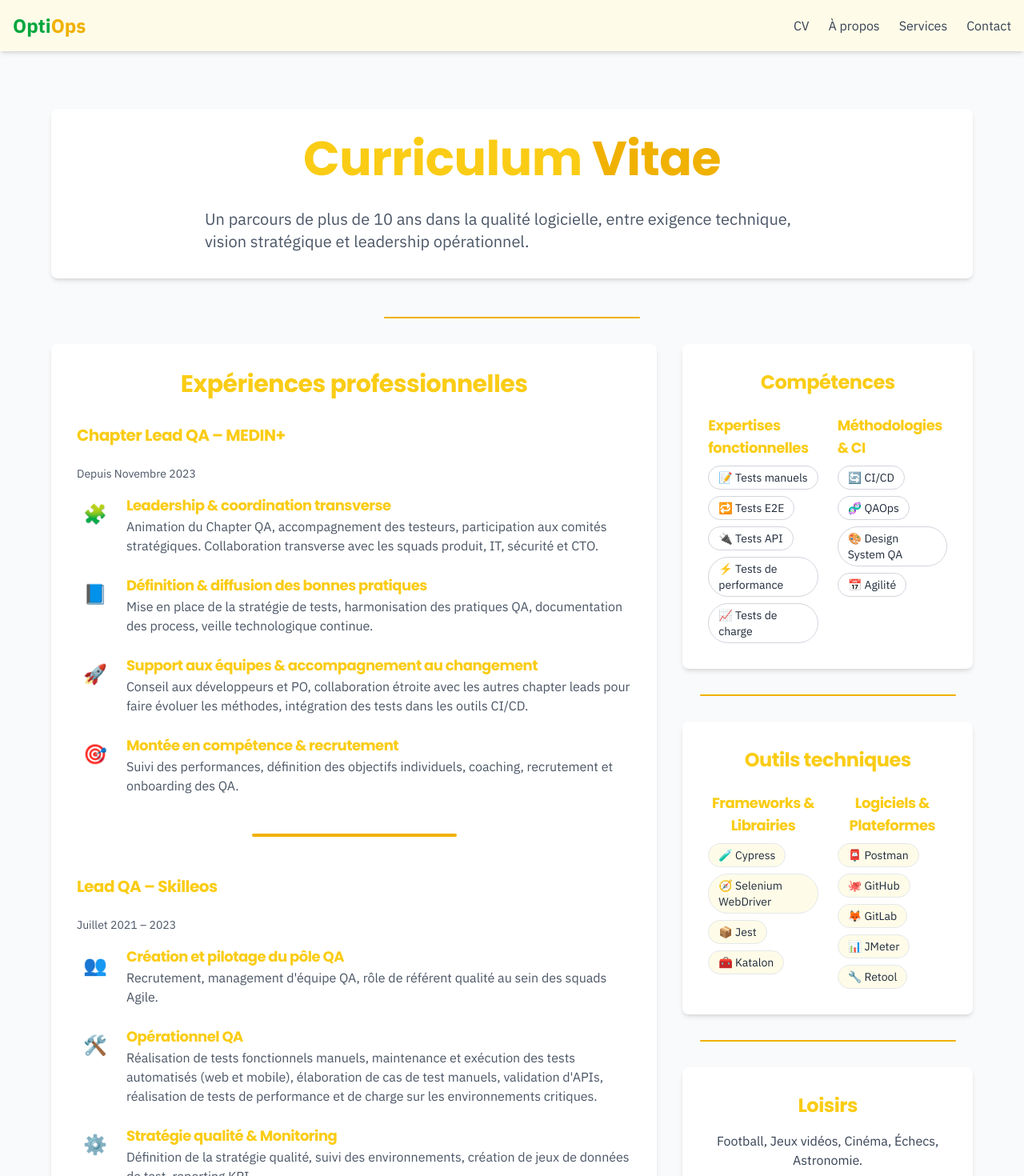
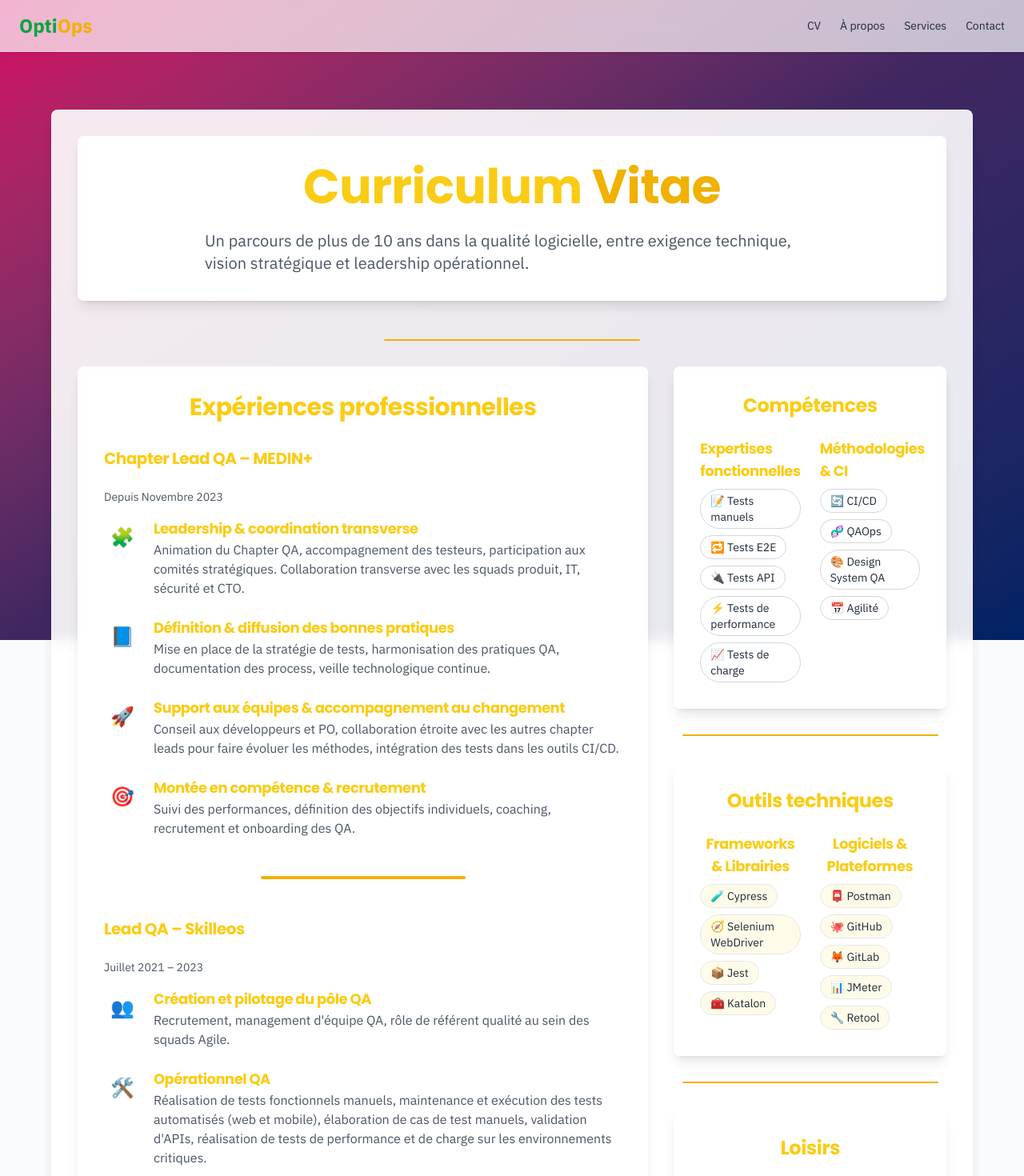
Before and after one commit to Mehdi92i/OptiOps, a Next.js app: page /cv in a window 1280 px wide. Shown: the top 1470 px of the page at 80% size. Built offline with nearby package versions, Linux system fonts and the light colour scheme.

Commit message:
add style CV page

```diff
--- a/src/app/cv/page.js
+++ b/src/app/cv/page.js
@@ -10,15 +10,17 @@ import CvTravels from '@/components/cv/CvTravels';
 
 export default function Cv() {
     return (
-        <div className="w-full max-w-screen-xl mx-auto px-6 lg:px-12 py-10 space-y-12">
+        <div className="relative min-h-screen">
+            {/* Arrière-plan dégradé couvrant toute la page */}
+            <div className="fixed inset-0 -z-10 bg-gradient-to-br from-[#D70064] via-[#412761] to-[#002364]" />
+
+            {/* Contenu principal */}
+            <div className="w-full max-w-screen-xl mx-auto px-6 lg:px-12 py-10">
+                <div className="bg-white/90 backdrop-blur-sm rounded-lg p-8 shadow-lg border border-white/30 space-y-12">
                     <CvIntro />
                     <Separator />
-
                     <div className="grid grid-cols-1 lg:grid-cols-3 gap-8">
-                {/* Colonne gauche : expériences (2/3) */}
                         <CvExperiences />
-
-                {/* Colonne droite : le reste (1/3) */}
                         <div className="space-y-8">
                             <CvSkills />
                             <Separator />
@@ -30,5 +32,7 @@ export default function Cv() {
                         </div>
                     </div>
                 </div>
+            </div>
+        </div>
     );
 }
--- a/src/app/globals.css
+++ b/src/app/globals.css
@@ -25,3 +25,16 @@ h1, h2, h3, h4, h5, h6 {
   color: var(--accent);
   letter-spacing: -0.5px;
 }
+@keyframes bgMove {
+  0% {
+    background-position: 0 0;
+  }
+  100% {
+    background-position: 100px 100px;
+  }
+}
+body.cv-page {
+  background: linear-gradient(to bottom right, #D70064, #412761, #002364);
+  background-size: cover;
+  background-attachment: fixed;
+}
--- a/src/components/Footer.jsx
+++ b/src/components/Footer.jsx
@@ -1,9 +1,9 @@
 export default function Footer() {
     return (
-        <footer className="bg-yellow-100 text-green-700 text-center py-4 mt-8">
-            <p className="text-sm font-semibold">
+        <footer className="mt-12 backdrop-blur-sm bg-white/70 border-t border-white/20 shadow-inner">
+            <div className="max-w-screen-xl mx-auto px-6 py-6 text-center text-sm text-gray-700">
                 © {new Date().getFullYear()} OptiOps – Tous droits réservés
-            </p>
+            </div>
         </footer>
     );
 }
--- a/src/components/Header.jsx
+++ b/src/components/Header.jsx
@@ -2,17 +2,17 @@ import Link from 'next/link';
 
 export default function Header() {
     return (
-        <header className="bg-yellow-50 shadow-md">
-            <nav className="container mx-auto flex justify-between items-center p-4">
+        <header className="sticky top-0 z-50 backdrop-blur-md bg-white/70 border-b border-white/20 shadow-sm">
+            <nav className="max-w-screen-xl mx-auto flex justify-between items-center px-6 py-4">
                 <Link href="/" className="text-2xl font-bold">
                     <span className="text-green-600">Opti</span>
                     <span className="text-yellow-500">Ops</span>
                 </Link>
-                <div className="space-x-6">
-                    <Link href="/cv" className="text-gray-700 hover:text-green-600">CV</Link>
-                    <Link href="/about" className="text-gray-700 hover:text-green-600">À propos</Link>
-                    <Link href="/services" className="text-gray-700 hover:text-green-600">Services</Link>
-                    <Link href="/contact" className="text-gray-700 hover:text-green-600">Contact</Link>
+                <div className="space-x-6 text-sm font-medium">
+                    <Link href="/cv" className="text-gray-800 hover:text-green-600 transition-colors duration-150">CV</Link>
+                    <Link href="/about" className="text-gray-800 hover:text-green-600 transition-colors duration-150">À propos</Link>
+                    <Link href="/services" className="text-gray-800 hover:text-green-600 transition-colors duration-150">Services</Link>
+                    <Link href="/contact" className="text-gray-800 hover:text-green-600 transition-colors duration-150">Contact</Link>
                 </div>
             </nav>
         </header>
--- a/src/components/cv/CvExperiences.jsx
+++ b/src/components/cv/CvExperiences.jsx
@@ -1,6 +1,6 @@
 export default function CvExperiences() {
     return (
-        <div className="lg:col-span-2 bg-white rounded-lg p-8 shadow-md hover:shadow-lg transition-shadow duration-300 space-y-8">
+        <div className="lg:col-span-2 bg-white/90 backdrop-blur-sm rounded-lg p-8 shadow-lg hover:shadow-xl transition-shadow duration-300 border border-white/30 space-y-8">
         <div className="text-center">
                 <h2 className="text-2xl md:text-3xl font-bold text-yellow-500 mb-6">Expériences professionnelles</h2>
             </div>
--- a/src/components/cv/CvIntro.jsx
+++ b/src/components/cv/CvIntro.jsx
@@ -1,6 +1,6 @@
 export default function CvIntro() {
     return (
-        <div className="lg:col-span-2 bg-white rounded-lg p-8 shadow-md hover:shadow-lg transition-shadow duration-300 space-y-8">
+        <div className="bg-white/90 backdrop-blur-sm rounded-lg p-8 shadow-lg hover:shadow-xl transition-shadow duration-300 border border-white/30">
         <h1 className="text-4xl md:text-6xl font-extrabold text-gray-800 tracking-tight text-center">
                 Curriculum <span className="text-yellow-500">Vitae</span>
             </h1>
--- a/src/components/cv/CvLeisure.jsx
+++ b/src/components/cv/CvLeisure.jsx
@@ -1,8 +1,8 @@
 export default function CvLeisure() {
     return (
-        <div className="lg:col-span-2 bg-white rounded-lg p-8 shadow-md hover:shadow-lg transition-shadow duration-300 space-y-8">
+        <div className="bg-white/90 backdrop-blur-sm rounded-lg p-8 shadow-lg hover:shadow-xl transition-shadow duration-300 border border-white/30">
 
-                <h2 className="text-2xl font-bold text-yellow-500 mb-4 text-center">Loisirs</h2>
+        <h2 className="text-2xl font-bold text-yellow-500 mb-4 text-center">Loisirs</h2>
                 <p className="text-gray-700 text-center">Football, Jeux vidéos, Cinéma, Échecs, Astronomie.</p>
 
                 <h2 className="text-2xl font-bold text-yellow-500 mb-4 text-center">Centres d'intérêt</h2>
--- a/src/components/cv/CvSkills.jsx
+++ b/src/components/cv/CvSkills.jsx
@@ -1,7 +1,7 @@
 export default function CvSkills() {
     return (
-        <div className="bg-white rounded-lg p-8 shadow-md hover:shadow-lg transition-shadow duration-300">
-            <h2 className="text-2xl font-bold text-yellow-500 mb-6 text-center">Compétences</h2>
+        <div className="bg-white/90 backdrop-blur-sm rounded-lg p-8 shadow-lg hover:shadow-xl transition-shadow duration-300 border border-white/30">
+        <h2 className="text-2xl font-bold text-yellow-500 mb-6 text-center">Compétences</h2>
             <div className="grid grid-cols-1 md:grid-cols-2 gap-6 text-left">
                 <div>
                     <h3 className="text-lg font-semibold text-gray-800 mb-2">Expertises fonctionnelles</h3>
--- a/src/components/cv/CvTools.jsx
+++ b/src/components/cv/CvTools.jsx
@@ -1,6 +1,6 @@
 export default function CvTools() {
     return (
-        <div className="bg-white rounded-lg p-8 shadow-md hover:shadow-lg transition-shadow duration-300">
+        <div className="bg-white/90 backdrop-blur-sm rounded-lg p-8 shadow-lg hover:shadow-xl transition-shadow duration-300 border border-white/30">
             <h2 className="text-2xl font-bold text-yellow-500 mb-6 text-center">Outils techniques</h2>
             <div className="grid grid-cols-1 md:grid-cols-2 gap-6 text-left">
                 <div>
--- a/src/components/cv/CvTravels.jsx
+++ b/src/components/cv/CvTravels.jsx
@@ -1,6 +1,6 @@
 export default function CvTravels() {
     return (
-        <div className="bg-white rounded-lg p-8 shadow-md hover:shadow-lg transition-shadow duration-300">
+        <div className="bg-white/90 backdrop-blur-sm rounded-lg p-8 shadow-lg hover:shadow-xl transition-shadow duration-300 border border-white/30">
             <h2 className="text-2xl font-bold text-yellow-500 mb-4 text-center">Voyages</h2>
             <p className="text-gray-700 text-center">Espagne, Maroc, Mexique, Jamaïque, USA, Grèce.</p>
         </div>
```
Lines whose indentation alone changed are shown as unchanged.
